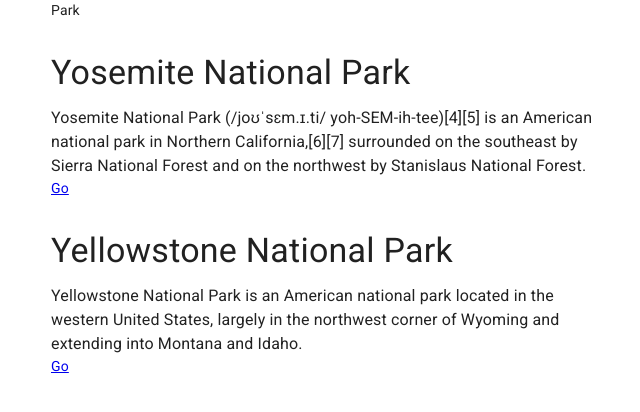
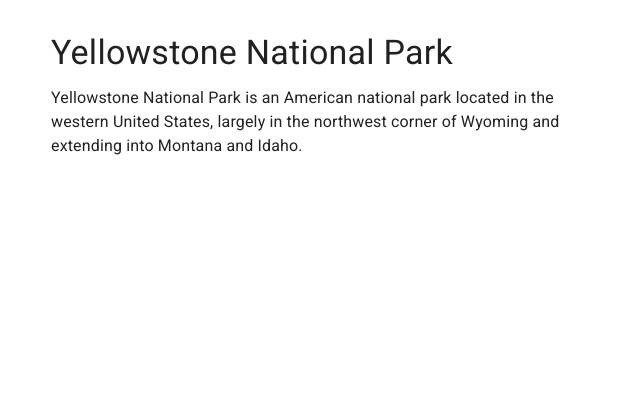
Before and after one commit to sernstberger/parks, a React (Create React App) app: page /park/yellowstone in a window 1280 px wide. Shown: the top 412 px of the page, without its empty margins (313-953 px from the left). Built offline with nearby package versions, Linux system fonts and the light colour scheme.

Commit message:
separated data structure and made individual pages dynamic

```diff
--- a/src/App.tsx
+++ b/src/App.tsx
@@ -3,47 +3,34 @@ import Container from "@material-ui/core/Container";
 import Typography from "@material-ui/core/Typography";
 import Box from "@material-ui/core/Box";
 import { BrowserRouter as Router, Switch, Route, Link } from "react-router-dom";
+import Park from "./pages/Park";
+import parks from "./data";
+import IPark from "./interfaces/park";
 
-interface Park {
-  id: string;
-  name: string;
-  body: string;
-}
-
-const parks: Park[] = [
-  {
-    id: "yosemite",
-    name: "Yosemite National Park",
-    body: "Yosemite National Park (/joʊˈsɛm.ɪ.ti/ yoh-SEM-ih-tee)[4][5] is an American national park in Northern California,[6][7] surrounded on the southeast by Sierra National Forest and on the northwest by Stanislaus National Forest.",
-  },
-  {
-    id: "yellowstone",
-    name: "Yellowstone National Park",
-    body: "Yellowstone National Park is an American national park located in the western United States, largely in the northwest corner of Wyoming and extending into Montana and Idaho.",
-  },
-];
-
-export default function App() {
+const App = () => {
   return (
     <Router>
       <Container maxWidth="sm">
         <Switch>
-          <Route path="/park/:id">Park</Route>
-          <Route path="/">Home</Route>
-        </Switch>
-
-        {parks.map((park: Park) => {
+          <Route path="/park/:id">
+            <Park />
+          </Route>
+          <Route path="/" exact>
+            {parks.map((park: IPark) => {
               return (
                 <Box my={4}>
                   <Typography variant="h4" component="h1" gutterBottom>
                     {park.name}
                   </Typography>
-              <Typography>{park.body}</Typography>
                   <Link to={`/park/${park.id}`}>Go</Link>
                 </Box>
               );
             })}
+          </Route>
+        </Switch>
       </Container>
     </Router>
   );
-}
+};
+
+export default App;
--- /dev/null
+++ b/src/data.ts
@@ -0,0 +1,16 @@
+import IPark from "./interfaces/park";
+
+const parks: IPark[] = [
+  {
+    id: "yosemite",
+    name: "Yosemite National Park",
+    body: "Yosemite National Park (/joʊˈsɛm.ɪ.ti/ yoh-SEM-ih-tee)[4][5] is an American national park in Northern California,[6][7] surrounded on the southeast by Sierra National Forest and on the northwest by Stanislaus National Forest.",
+  },
+  {
+    id: "yellowstone",
+    name: "Yellowstone National Park",
+    body: "Yellowstone National Park is an American national park located in the western United States, largely in the northwest corner of Wyoming and extending into Montana and Idaho.",
+  },
+];
+
+export default parks;
--- /dev/null
+++ b/src/interfaces/park.ts
@@ -0,0 +1,7 @@
+interface IPark {
+  id: string;
+  name: string;
+  body: string;
+}
+
+export default IPark;
--- /dev/null
+++ b/src/pages/Park/index.tsx
@@ -0,0 +1,22 @@
+import React from "react";
+import Typography from "@material-ui/core/Typography";
+import Box from "@material-ui/core/Box";
+import parks from "../../data";
+import { useParams } from "react-router-dom";
+
+const Park = () => {
+  const { id } = useParams<any>();
+  const selectedPark: any = parks.find((bar) => bar.id === id);
+  const { name, body } = selectedPark;
+
+  return (
+    <Box my={4}>
+      <Typography variant="h4" component="h1" gutterBottom>
+        {name}
+      </Typography>
+      <Typography>{body}</Typography>
+    </Box>
+  );
+};
+
+export default Park;
```
Lines whose indentation alone changed are shown as unchanged.
